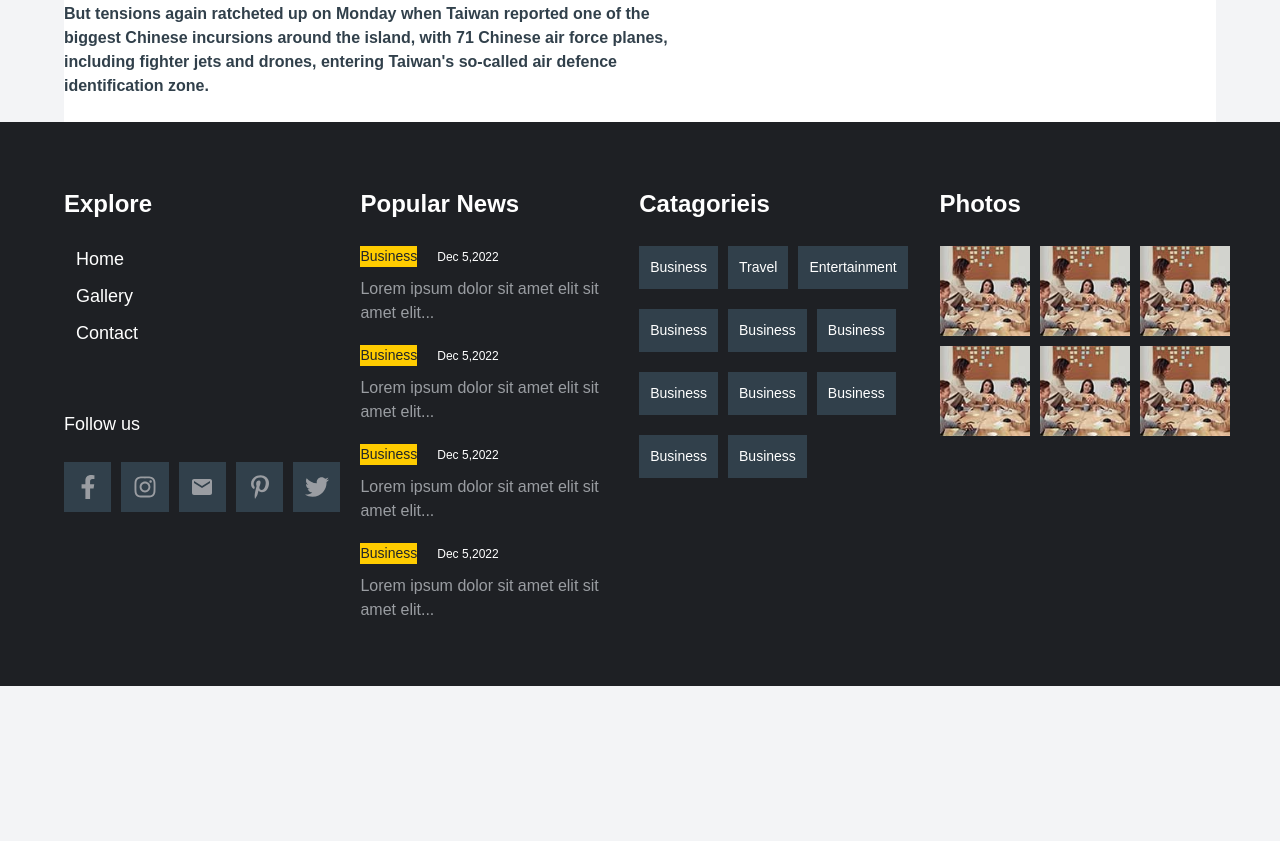
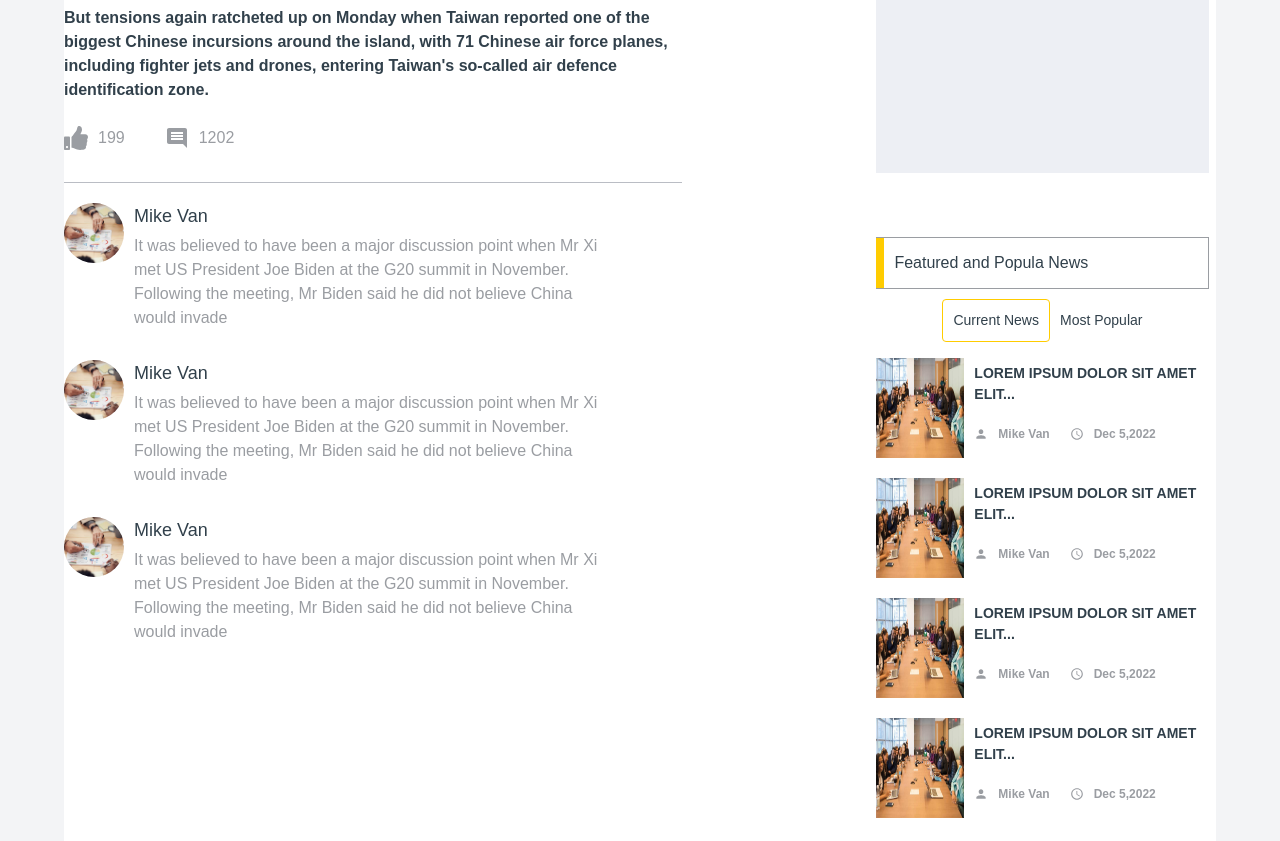
Before and after one commit to Sagni-prog/News-website, a React (Create React App) app: page / in a window 1280 px wide. Shown: the part 2160-3001 px from the top of the page. Before the commit the page ends 2846 px from the top, so only its background shows below. Built offline with nearby package versions, Linux system fonts and the light colour scheme.

Commit message:
comment added

```diff
--- a/src/SinglePost/SinglePost.js
+++ b/src/SinglePost/SinglePost.js
@@ -2,13 +2,17 @@ import React from 'react'
 import Sidebar from '../Sidebar/Sidebar'
 import { MdSchedule } from 'react-icons/md'
 import { IoEyeOutline } from 'react-icons/io5'
+import { FaThumbsUp } from 'react-icons/fa'
+import { FaRegThumbsUp } from 'react-icons/fa'
+import { MdComment } from 'react-icons/md'
 import img1 from '../assets/images/news-800x500-1.jpg'
+import Tags from '../Tags/Tags'
 
 const SinglePost = () => {
   return (
     <div className='container bg-white'>
         <div className='gap-4 flex mt-3'>
-             <div className='w-100 flex flex-col gap-2'>
+             <div className='w-100 flex flex-col gap-2 mb-l'>
                   <div className='flex flex-col gap-2'>
                       <div className='pt-3 w-90'>
                           <h1 className='font-montserrat font-36 font-weight-700 color-black'>
@@ -40,8 +44,8 @@ const SinglePost = () => {
                       <h4 className='font-montserrat font-weight-700 color-black font-16'>Taiwan will extend mandatory military service from four months to one year, President Tsai Ing-wen has said.</h4>
                   </div>
 
-                  <div className='title w-80'>
-                      <p className='font-montserrat color-dark font-weight font-16 line-height-1-5'>
+                  <div className='title w-80 border-bottom'>
+                      <p className='font-montserrat color-dark font-weight font-16 line-height-1-5 '>
                         The decision comes amid growing tensions with China, which claims the self-ruled island as its territory.<br/><br/>
                         Speaking at a press conference on Tuesday, President Tsai announced new plans to bolster Taiwan's defence in the event of an attack from Beijing.<br/><br/>
                        "Peace will not drop from the sky... Taiwan is on the frontline of authoritarian expansion," she said.<br/><br/>
@@ -56,9 +60,72 @@ const SinglePost = () => {
                         It was believed to have been a major discussion point when Mr Xi met US President Joe Biden at the G20 summit in November. Following the meeting, Mr Biden said he did not believe China would invade Taiwan.<br/><br/>
                         But tensions again ratcheted up on Monday when Taiwan reported one of the biggest Chinese incursions around the island, with 71 Chinese air force planes, including fighter jets and drones, entering Taiwan's so-called air defence identification zone.<br/><br/>
                      </p>
+
+                     <div className='flex gap-4 mb-md'>
+                        <div className='flex align-center gap-1'>
+                            <FaThumbsUp className='font-24 color-light-gray' />
+                            <p className='font-montserrat font-16 color-light-gray'>199</p>
+                        </div>
+                        <div className='flex align-center gap-1'>
+                            <MdComment className='font-24 color-light-gray' />
+                            <p className='font-montserrat font-16  color-light-gray'>1202</p>
+                        </div>
+                    </div>
                   </div>
+
+                  <div className='flex flex-col gap-3'>
+                         <div className='flex align-top gap-1'>
+                           <div className = "user-image">
+                               <img src = {img1} alt = '' />
+                          </div>
+                          <div className='comment w-60'>
+                              <h5 className='author font-montserrat font-18 color-dark '>
+                                  Mike Van
+                              </h5>
+
+
+                              <p className='font-montserrat font-16 color-light-gray line-height-1-5'>
+                              It was believed to have been a major discussion point when Mr Xi met US President Joe Biden at the G20 summit in November. Following the meeting, Mr Biden said he did not believe China would invade
+                              </p>
+                          </div>
+                      </div>
+                         <div className='flex align-top gap-1'>
+                           <div className = "user-image">
+                               <img src = {img1} alt = '' />
+                          </div>
+                          <div className='comment w-60'>
+                              <h5 className='author font-montserrat font-18 color-dark '>
+                                  Mike Van
+                              </h5>
+
+
+                              <p className='font-montserrat font-16 color-light-gray line-height-1-5'>
+                              It was believed to have been a major discussion point when Mr Xi met US President Joe Biden at the G20 summit in November. Following the meeting, Mr Biden said he did not believe China would invade
+                              </p>
+                          </div>
+                      </div>
+                         <div className='flex align-top gap-1'>
+                           <div className = "user-image">
+                               <img src = {img1} alt = '' />
+                          </div>
+                          <div className='comment w-60'>
+                              <h5 className='author font-montserrat font-18 color-dark '>
+                                  Mike Van
+                              </h5>
+
+
+                              <p className='font-montserrat font-16 color-light-gray line-height-1-5'>
+                              It was believed to have been a major discussion point when Mr Xi met US President Joe Biden at the G20 summit in November. Following the meeting, Mr Biden said he did not believe China would invade
+                              </p>
+                          </div>
+                      </div>
+                  </div>
+
+
+
              </div>
                 <div className='w-col-2 h-100 mr-3 mt-3'>
+                    <Sidebar />
                     <Sidebar />
                 </div>
           </div>
--- a/src/index.css
+++ b/src/index.css
@@ -1210,3 +1210,18 @@ ul{
     object-fit: cover;
     border-radius: 2px;
 }
+
+.user-image{
+    height: 6rem;
+    width: 6rem;
+}
+.user-image img{
+    height: 100%;
+    width: 100%;
+    object-fit: cover;
+    border-radius: 50%;
+}
+
+.author{
+    margin-bottom: 0.4rem;
+}
```
